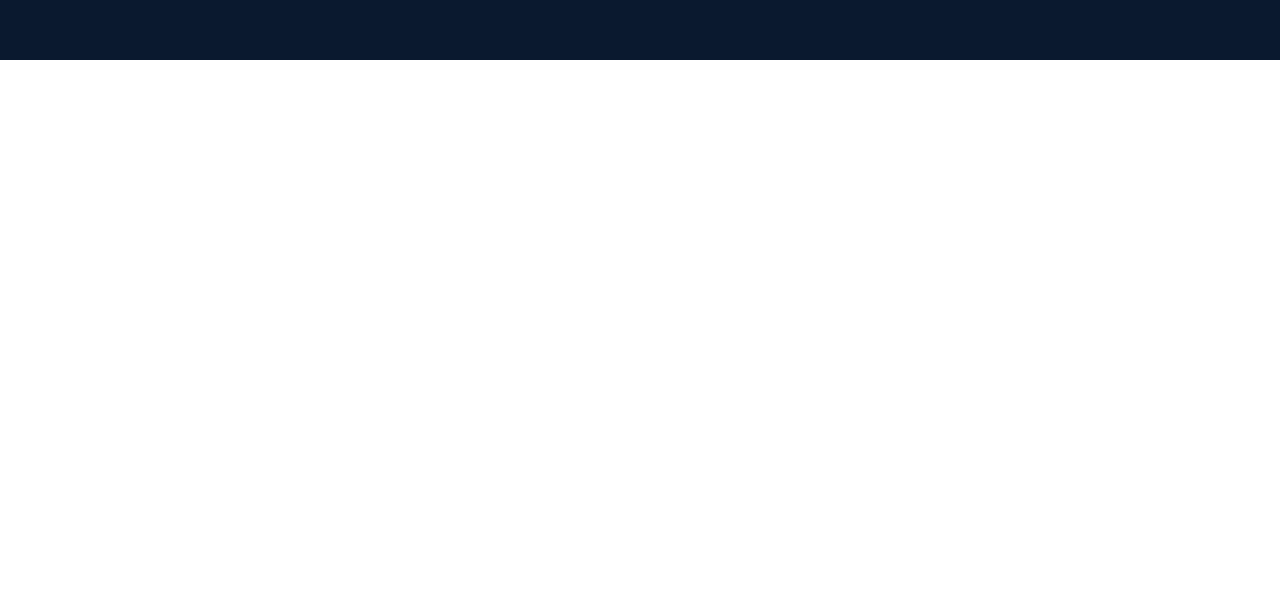
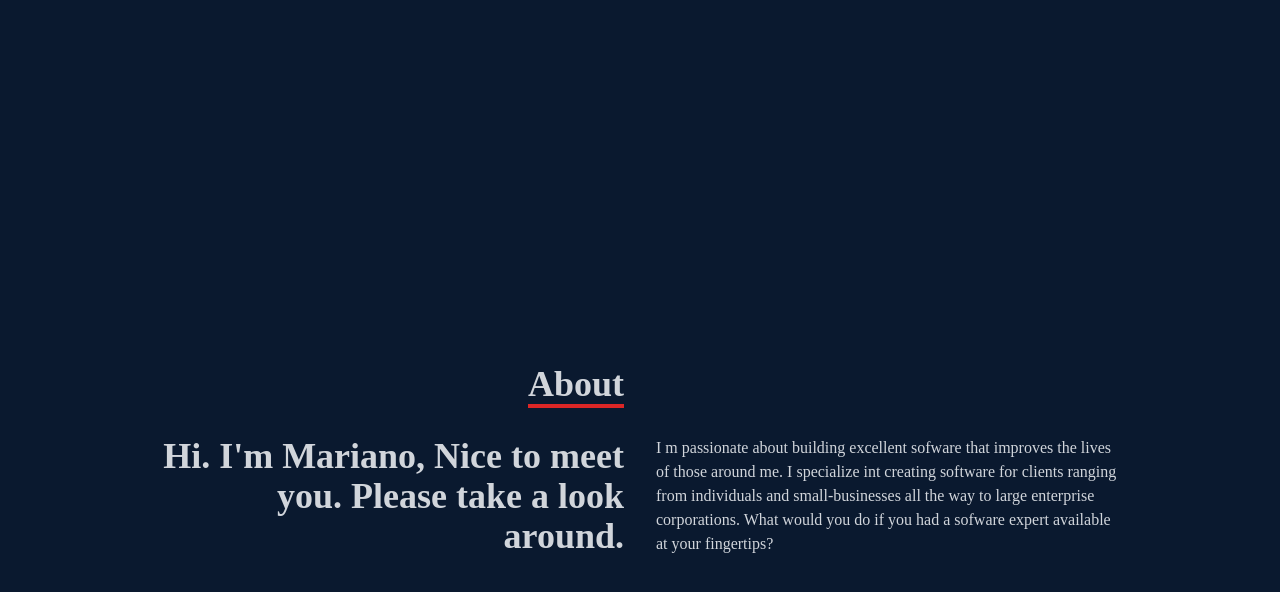
Before and after one commit to marlaba07/Portafolio-V1.0, a React (Create React App) app: page / in a window 1280 px wide. Shown: the part 740-1332 px from the top of the page. Before the commit the page ends 800 px from the top, so only its background shows below. Built offline with nearby package versions, Linux system fonts and the light colour scheme.

Commit message:
Create About

```diff
--- a/src/App.js
+++ b/src/App.js
@@ -1,3 +1,4 @@
+import About from './components/About';
 import Home from './components/Home';
 import Navbar from './components/Navbar'
 
@@ -6,6 +7,7 @@
     <div>
         <Navbar />
         <Home />
+        <About />
     </div>
   );
 }
--- /dev/null
+++ b/src/components/About.jsx
@@ -0,0 +1,32 @@
+import React from 'react'
+
+const About = () => {
+    return (
+        <div name='about' className='w-full h-screen bg-[#0a192f] text-gray-300' >
+            <div className='flex flex-col justify-center items-center w-full h-full'>
+                <div className='max-w-[1000px] w-full grid grid-cols-2 gap-8'>
+                    <div className='sm:text-right pb-8 pl-4'>
+                        <p className='text-4xl font-bold inline border-b-4 border-red-600'>
+                            About
+                        </p>
+                    </div>
+                    <div></div>
+                </div>
+                <div className='max-w-[1000px] w-full grid sm:grid-cols-2 gap-8 px-4'>
+                    <div className='sm:text-right text-4xl font-bold'>
+                        <p>Hi. I'm Mariano, Nice to meet you. Please take a look around.</p>
+                    </div>
+                    <div>
+                        <p> I m passionate about building excellent sofware that improves the lives
+                            of those around me. I specialize int creating software for clients ranging from individuals
+                            and small-businesses all the way to large enterprise corporations. What would you do if you
+                            had a sofware expert available at your fingertips?
+                        </p>
+                    </div>
+                </div>
+            </div>
+        </div >
+    )
+}
+
+export default About
```
